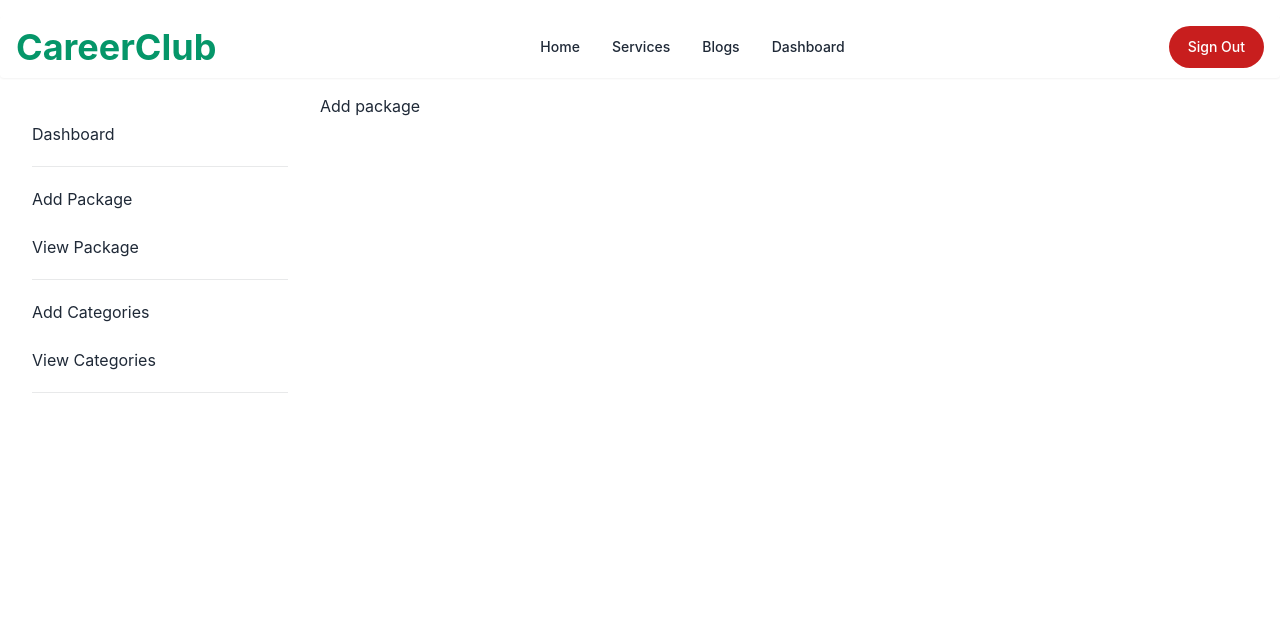
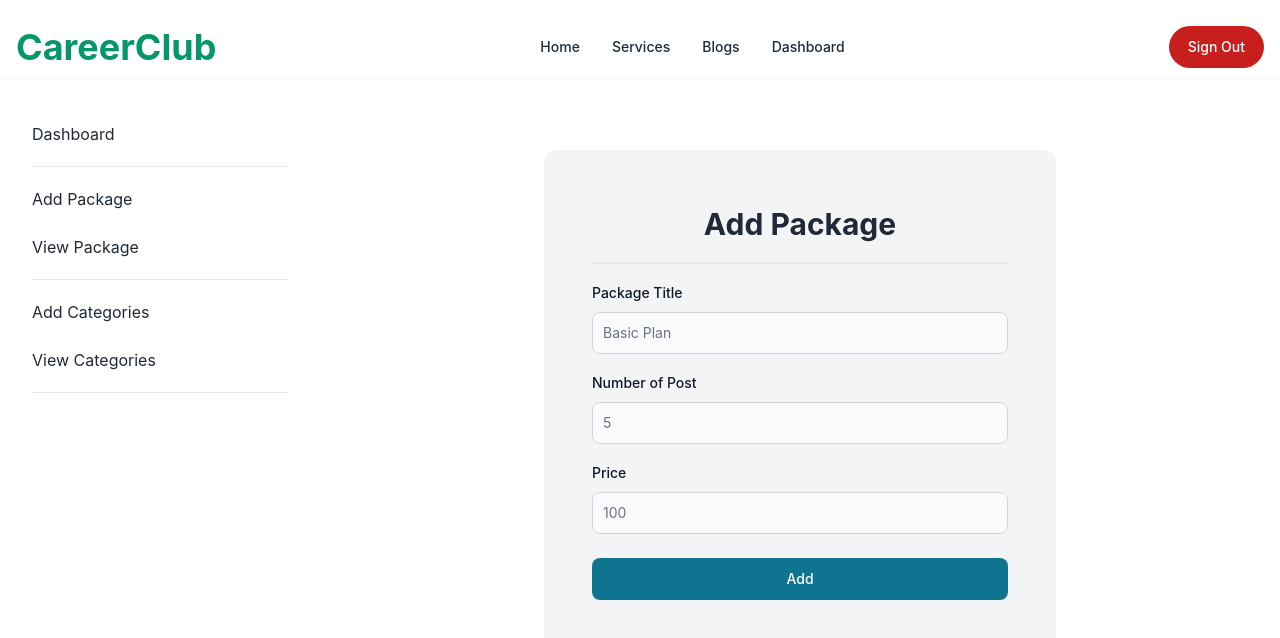
Before and after one commit to Jisan-Hasan/Career-Club-Client, a React (Create React App) app: page /adminDashboard/addPackage in a window 1280 px wide. Shown: the top 638 px of the page. Built offline with nearby package versions, Linux system fonts and the light colour scheme; no server answers; sample sign-in values are in the browser's storage.

Commit message:
admin add package feature added

```diff
--- a/src/Pages/AdminDashboard/AddPackage.js
+++ b/src/Pages/AdminDashboard/AddPackage.js
@@ -1,9 +1,84 @@
-import React from 'react';
+import { Button, Label, TextInput } from "flowbite-react";
+import React from "react";
+import { toast } from "react-hot-toast";
+import { useNavigate } from "react-router-dom";
 
 const AddPackage = () => {
+    const navigate = useNavigate();
+    const handleSubmit = (e) => {
+        e.preventDefault();
+        const form = e.target;
+        // get form data
+        const title = form.title.value;
+        const postNumber = form.postNumber.value;
+        const price = form.price.value;
+
+        const pack = { title, postNumber, price };
+
+        // save package in db
+        fetch(`${process.env.REACT_APP_API_URL}/package`, {
+            method: "POST",
+            headers: {
+                "content-type": "application/json",
+            },
+            body: JSON.stringify(pack),
+        })
+            .then((res) => res.json())
+            .then((data) => {
+                if (data.status) {
+                    toast.success("Package added Successfully!");
+                    navigate("/adminDashboard/viewPackage");
+                }
+            });
+    };
     return (
-        <div>
-            <p>Add package</p>
+        <div className="max-w-lg mx-auto mt-10  md:mt-14 bg-gray-100 px-12 py-14 rounded-xl divide-y-2">
+            <h3 className="text-3xl font-bold mb-5 text-center">Add Package</h3>
+            <form onSubmit={handleSubmit} className="flex flex-col">
+                {/* Title */}
+                <div className="mt-4">
+                    <div className="mb-2 block">
+                        <Label htmlFor="title" value="Package Title" />
+                    </div>
+                    <TextInput
+                        id="title"
+                        type="text"
+                        name="title"
+                        placeholder="Basic Plan"
+                        required={true}
+                    />
+                </div>
+                {/* Post number */}
+                <div className="mt-4">
+                    <div className="mb-2 block">
+                        <Label htmlFor="postNumber" value="Number of Post" />
+                    </div>
+                    <TextInput
+                        id="postNumber"
+                        type="number"
+                        name="postNumber"
+                        placeholder="5"
+                        required={true}
+                    />
+                </div>
+                {/* Price */}
+                <div className="mt-4">
+                    <div className="mb-2 block">
+                        <Label htmlFor="price" value="Price" />
+                    </div>
+                    <TextInput
+                        id="price"
+                        type="number"
+                        name="price"
+                        placeholder="100"
+                        required={true}
+                    />
+                </div>
+
+                <Button className="mt-6" type="submit">
+                    Add
+                </Button>
+            </form>
         </div>
     );
 };
```
